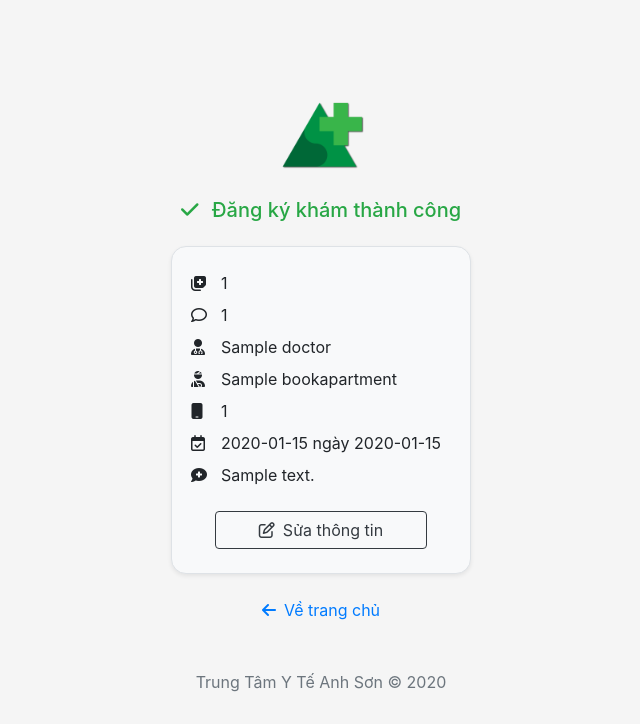
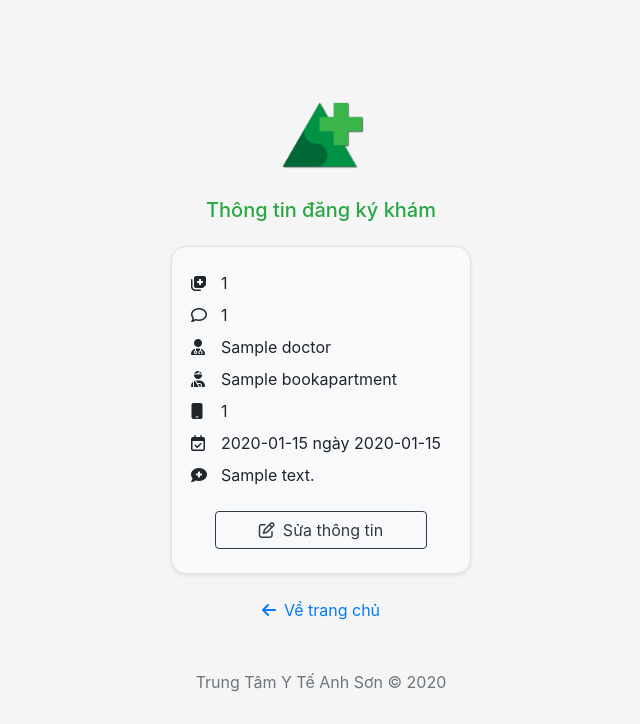
Before and after one commit to 1nguyenhuuhieu/anhsonmed, a Django app: page /appointment/1 in a window 1280 px wide. Shown: the top 724 px of the page, without its empty margins (319-959 px from the left). Run offline with Django 3.2, Linux system fonts and the light colour scheme; tables that the repository leaves empty hold one stand-in row (values such as "Sample post"); some libraries are stand-ins or nearby versions.

Commit message:
Update appointmentdetail.html

```diff
--- a/finddoctor/templates/appointmentdetail.html
+++ b/finddoctor/templates/appointmentdetail.html
@@ -10,7 +10,7 @@
   <img class="mb-2" src="{% static 'finddoctor/imgs/logo.png' %}" alt="" width="100">
 </a>
 
-<h5 class="text-success"> <i class="fas fa-check mr-2"></i> Đăng ký khám thành công</h5>
+<h5 class="text-success"> Thông tin đăng ký khám</h5>
 
 <div class="border  borderradius15 px-2 py-4  shadow-sm mb-4 mt-4 bg-light">
 
```
